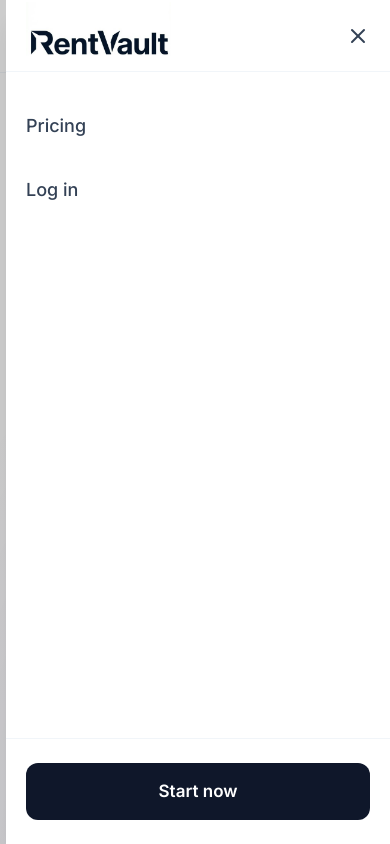
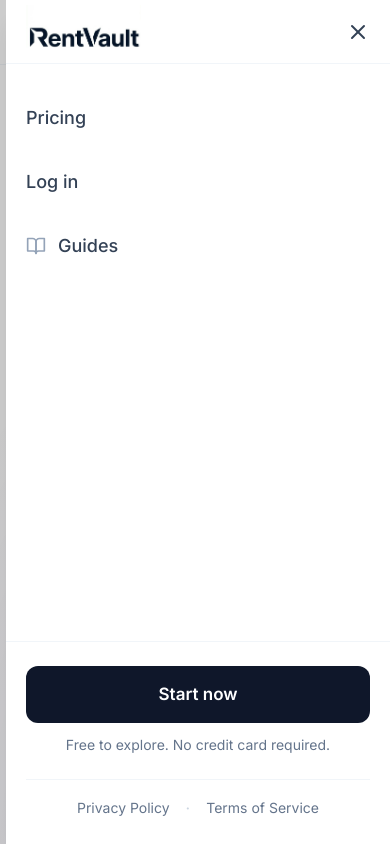
Before and after one commit to pipiagiorgi-rgb/guard-rent, a Next.js app: page / in a window 390 px wide. Both pictures are taken after a click on the button "Open menu". Shown: the top 844 px of the page. Built offline with nearby package versions, Linux system fonts and the light colour scheme; no server answers.

Commit message:
Global branding lock: consistent logo size='md', complete mobile menu with trust links

```diff
--- a/src/app/vault/layout.tsx
+++ b/src/app/vault/layout.tsx
@@ -28,9 +28,9 @@ export default async function AppLayout({
             {/* App Header */}
             <header className="bg-white border-b border-slate-200 sticky top-0 z-50 flex-shrink-0">
                 <div className="max-w-[1200px] mx-auto px-6 md:px-8">
-                    <div className="h-[72px] flex items-center justify-between">
+                    <div className="h-16 flex items-center justify-between">
                         <Link href="/vault" className="flex items-center">
-                            <Logo size="lg" />
+                            <Logo size="md" />
                         </Link>
 
                         <div className="flex items-center gap-4">
--- a/src/components/layout/NavbarClient.tsx
+++ b/src/components/layout/NavbarClient.tsx
@@ -2,7 +2,7 @@
 
 import Link from 'next/link';
 import { usePathname } from 'next/navigation';
-import { Menu, X } from 'lucide-react';
+import { Menu, X, BookOpen } from 'lucide-react';
 import { useState, useEffect } from 'react';
 import { Logo } from '@/components/brand/Logo';
 
@@ -43,11 +43,11 @@ export default function NavbarClient({ isLoggedIn }: { isLoggedIn: boolean }) {
             {/* Header: sticky on all screen sizes */}
             <header className="sticky top-0 z-50 bg-white border-b border-slate-100">
                 <div className="max-w-[1120px] mx-auto px-5 md:px-8">
-                    {/* Fixed-height flex container for the header */}
-                    <div className="h-[72px] flex items-center justify-between">
-                        {/* Logo wrapper */}
+                    {/* Fixed-height flex container - matches guides layout */}
+                    <div className="h-16 flex items-center justify-between">
+                        {/* Logo wrapper - uses canonical size="md" */}
                         <Link href="/" className="h-full flex items-center flex-shrink-0">
-                            <Logo size="lg" />
+                            <Logo size="md" />
                         </Link>
 
                         {/* Desktop Nav - right aligned */}
@@ -99,7 +99,7 @@ export default function NavbarClient({ isLoggedIn }: { isLoggedIn: boolean }) {
             </header>
 
             {/* ═══════════════════════════════════════════════════════════════
-                MOBILE MENU - PREMIUM ANIMATED MODAL
+                MOBILE MENU - COMPLETE, PREMIUM, TRUST-FIRST
             ═══════════════════════════════════════════════════════════════ */}
             {mobileMenuOpen && (
                 <div
@@ -115,16 +115,18 @@ export default function NavbarClient({ isLoggedIn }: { isLoggedIn: boolean }) {
                     />
 
                     {/* Menu panel - slides in from right */}
-                    <div className="absolute inset-y-0 right-0 w-full max-w-sm bg-white shadow-xl animate-in slide-in-from-right duration-300 ease-out">
-                        <div className="h-full flex flex-col">
-                            {/* TOP ROW: Logo + Close */}
-                            <div className="flex-shrink-0 px-5 h-[72px] flex items-center justify-between border-b border-slate-100">
+                    <div className="absolute inset-y-0 right-0 w-full max-w-sm bg-white shadow-xl animate-in slide-in-from-right duration-300 ease-out flex flex-col">
+
+                        {/* ────────────────────────────────────────────────────
+                            HEADER: Logo + Close (matches guides layout exactly)
+                        ──────────────────────────────────────────────────── */}
+                        <div className="flex-shrink-0 px-5 h-16 flex items-center justify-between border-b border-slate-100">
                             <Link
                                 href="/"
                                 onClick={handleNavClick}
                                 className="h-full flex items-center"
                             >
-                                    <Logo size="lg" />
+                                <Logo size="md" />
                             </Link>
                             <button
                                 onClick={() => setMobileMenuOpen(false)}
@@ -135,7 +137,9 @@ export default function NavbarClient({ isLoggedIn }: { isLoggedIn: boolean }) {
                             </button>
                         </div>
 
-                            {/* NAVIGATION LINKS */}
+                        {/* ────────────────────────────────────────────────────
+                            PRIMARY NAVIGATION
+                        ──────────────────────────────────────────────────── */}
                         <div className="flex-1 px-5 py-6 overflow-y-auto">
                             <nav className="space-y-1">
                                 <Link
@@ -163,11 +167,24 @@ export default function NavbarClient({ isLoggedIn }: { isLoggedIn: boolean }) {
                                         Log in
                                     </Link>
                                 )}
+
+                                {/* Guides link */}
+                                <Link
+                                    href="/guides"
+                                    onClick={handleNavClick}
+                                    className="flex items-center gap-3 py-4 text-lg font-medium text-slate-700 hover:text-slate-900 hover:bg-slate-50 -mx-3 px-3 rounded-lg transition-colors"
+                                >
+                                    <BookOpen size={20} className="text-slate-400" />
+                                    Guides
+                                </Link>
                             </nav>
                         </div>
 
-                            {/* PRIMARY CTA - Bottom */}
+                        {/* ────────────────────────────────────────────────────
+                            CTA + TRUST LINKS (Sticky Bottom)
+                        ──────────────────────────────────────────────────── */}
                         <div className="flex-shrink-0 px-5 py-6 border-t border-slate-100 bg-white">
+                            {/* Primary CTA */}
                             {isLoggedIn ? (
                                 <Link
                                     href="/vault"
@@ -177,6 +194,7 @@ export default function NavbarClient({ isLoggedIn }: { isLoggedIn: boolean }) {
                                     Go to Dashboard
                                 </Link>
                             ) : (
+                                <div>
                                     <Link
                                         href="/login"
                                         onClick={handleNavClick}
@@ -184,7 +202,30 @@ export default function NavbarClient({ isLoggedIn }: { isLoggedIn: boolean }) {
                                     >
                                         Start now
                                     </Link>
+                                    {/* CTA Subtext */}
+                                    <p className="text-center text-sm text-slate-500 mt-3">
+                                        Free to explore. No credit card required.
+                                    </p>
+                                </div>
                             )}
+
+                            {/* Trust/Legal Links */}
+                            <div className="flex items-center justify-center gap-4 mt-6 pt-4 border-t border-slate-100">
+                                <Link
+                                    href="/privacy"
+                                    onClick={handleNavClick}
+                                    className="text-sm text-slate-500 hover:text-slate-700 transition-colors"
+                                >
+                                    Privacy Policy
+                                </Link>
+                                <span className="text-slate-300">·</span>
+                                <Link
+                                    href="/terms"
+                                    onClick={handleNavClick}
+                                    className="text-sm text-slate-500 hover:text-slate-700 transition-colors"
+                                >
+                                    Terms of Service
+                                </Link>
                             </div>
                         </div>
                     </div>
```
Lines whose indentation alone changed are shown as unchanged.
